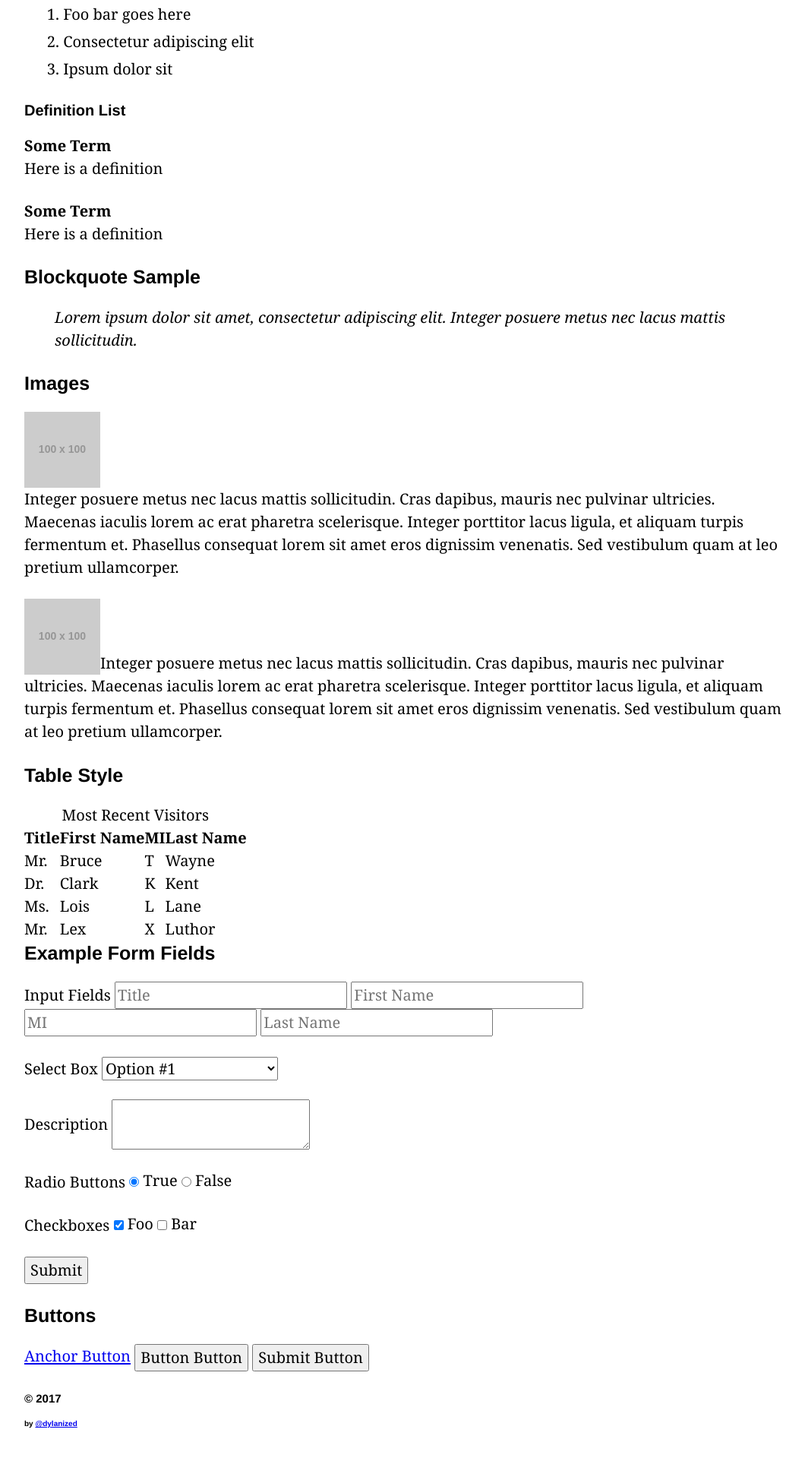
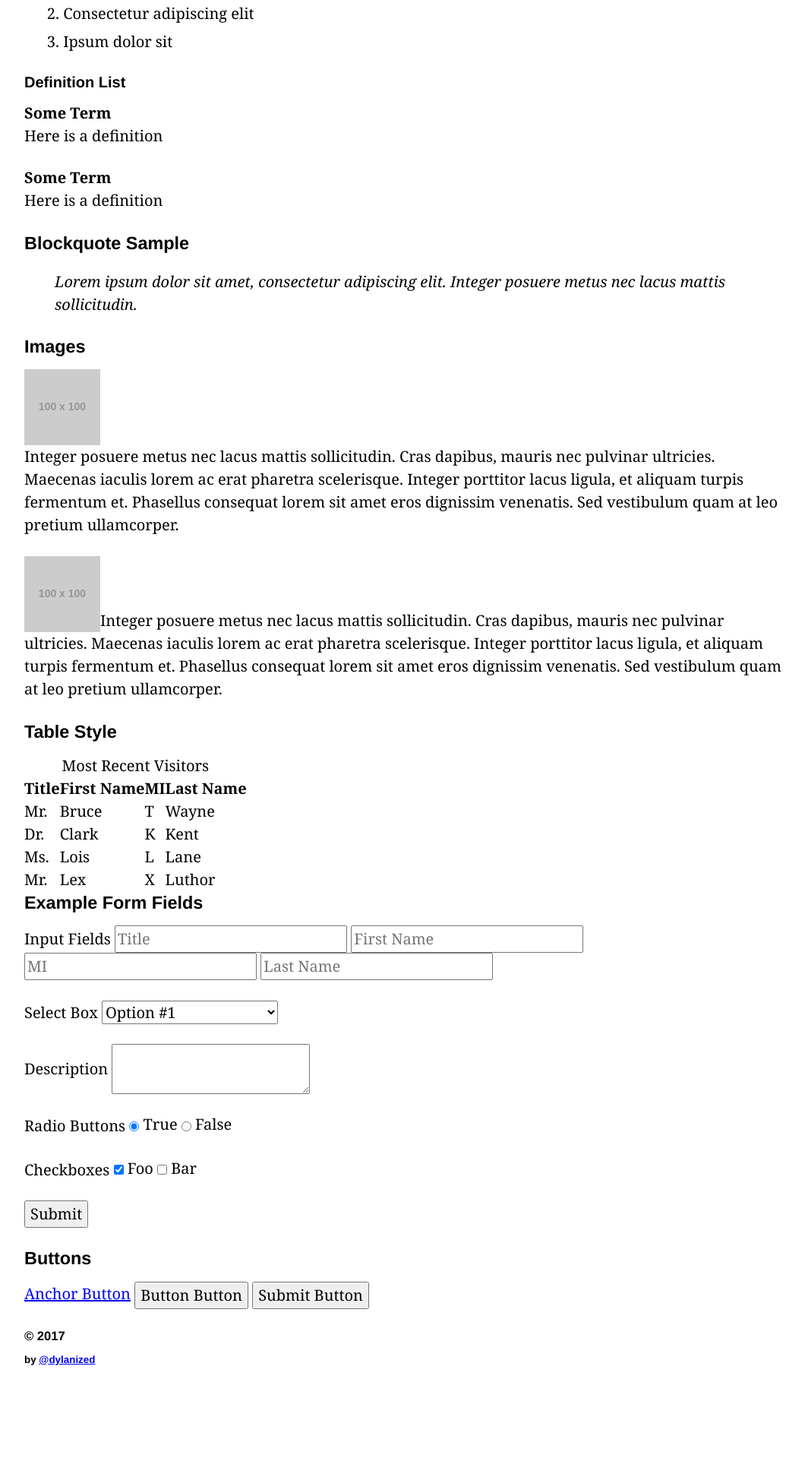
Before and after one commit to dylanized/minimos, a plain HTML site: page index.html in a window 1280 px wide. Shown: the part 877-2796 px from the top of the page at 76% size, without its empty margins (108-1168 px from the left). After the commit the page ends 2709 px from the top, so only its background shows below. Drawn offline with Linux system fonts and the light colour scheme; placeholder pictures from the web are drawn by us.

Commit message:
improving header defaults

```diff
--- a/css/core.css
+++ b/css/core.css
@@ -25,12 +25,12 @@
     font-weight : bold;
   }
 
-  h1 { font-size : 2em;     margin-bottom : 2.2vmax; }
-  h2 { font-size : 1.5em;   margin-bottom : 2vmax; }
-  h3 { font-size : 1.25em;  margin-bottom : 1.7vmax; }
-  h4 { font-size : 1em;     margin-bottom : 1.5vmax; }
-  h5 { font-size : .75em;   margin-bottom : 1.3vmax; }
-  h6 { font-size : .5em;    margin-bottom : 1vmax; }
+  h1 { font-size : 2em;     margin-bottom : 2vmax; }
+  h2 { font-size : 1.5em;   margin-bottom : 1.5vmax; }
+  h3 { font-size : 1.17em;  margin-bottom : 1.17vmax; }
+  h4 { font-size : 1em;     margin-bottom : 1vmax; }
+  h5 { font-size : .83em;   margin-bottom : .83vmax; }
+  h6 { font-size : .67em;   margin-bottom : .67vmax; }
 
 /* header */
 
```
